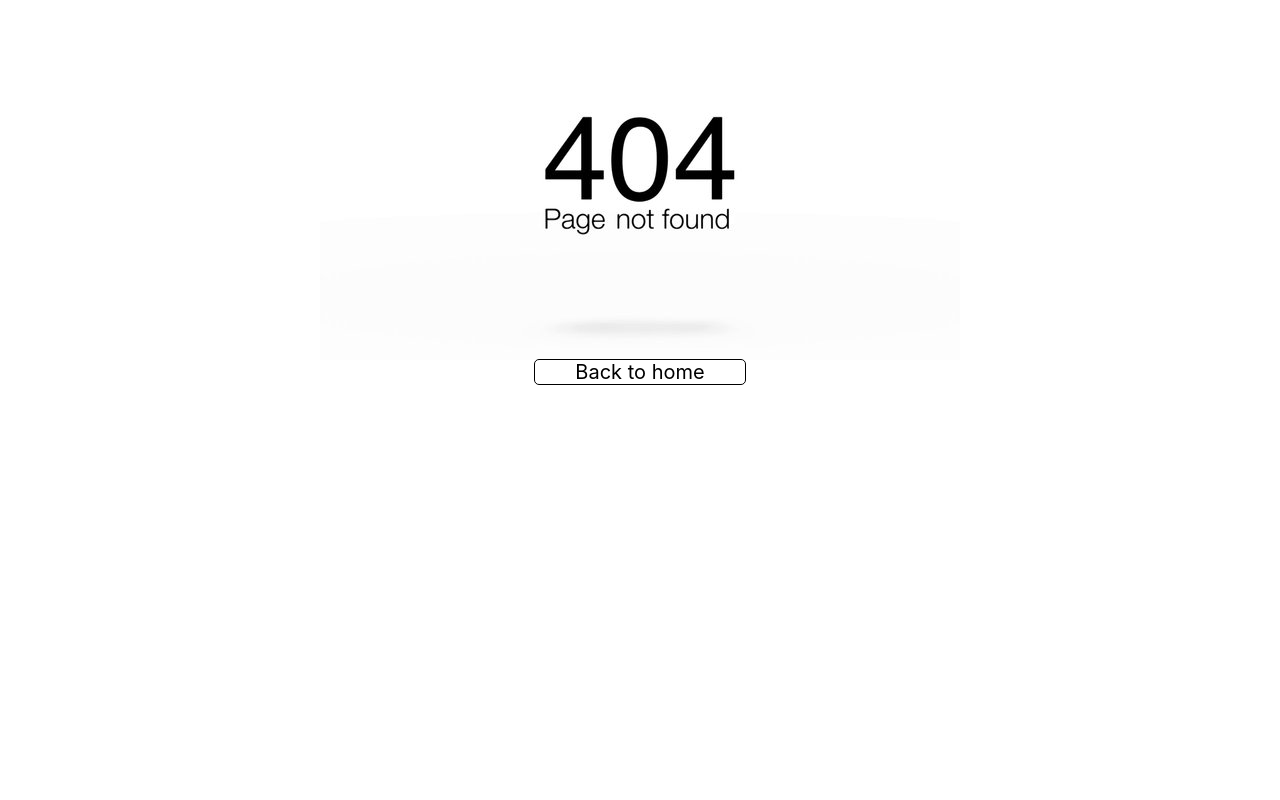
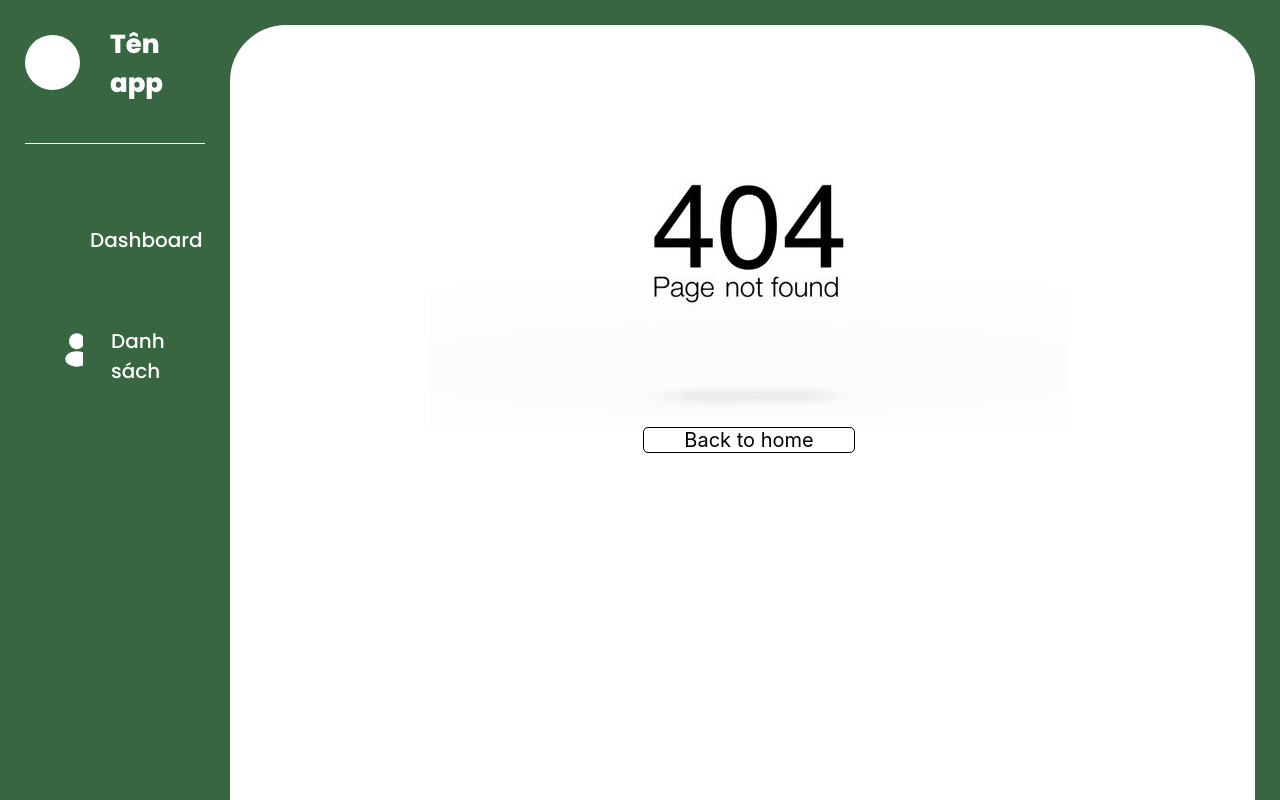
Before and after one commit to daidaivn/SEP-G4, a React (Create React App) app in the folder Code/CarpentryWorkshopClient/: page /test in a window 1280 px wide. Shown: the top 800 px of the page. Built offline with nearby package versions, Linux system fonts and the light colour scheme.

Commit message:
code fix

```diff
--- a/Code/CarpentryWorkshopClient/src/App.js
+++ b/Code/CarpentryWorkshopClient/src/App.js
@@ -1,10 +1,28 @@
-import logo from "./logo.svg";
-import "./App.css";
-import DashboardComponnet from "./view/component/DashboardComponnet";
+import React from "react";
+import { Outlet, Routes, Route } from "react-router-dom";
+import MenuComponent from "./view/component/MenuComponent";
+import ListEmployeeComponent from "./view/component/ListEmployeeComponent";
+import DashboardComponent from "./view/component/DashboardComponnet";
+import NotFoundComponent from "./view/component/NotFoundComponent";
+import { Col, Row } from "antd";
 
 function App() {
-  return;
-  <DashboardComponnet />;
+  return (
+    <div className="layout-menu">
+      <Row>
+        <Col span={4}>
+          <MenuComponent />
+        </Col>
+        <Col span={20}>
+          <Routes>
+            <Route path="/" element={<DashboardComponent />} />
+            <Route path="/list-employee" element={<ListEmployeeComponent />} />
+            <Route path="*" element={<NotFoundComponent />} />
+          </Routes>
+        </Col>
+      </Row>
+    </div>
+  );
 }
 
 export default App;
--- a/Code/CarpentryWorkshopClient/src/index.js
+++ b/Code/CarpentryWorkshopClient/src/index.js
@@ -1,18 +1,12 @@
 import React from "react";
-import ReactDOM from "react-dom/client";
-import "./index.css";
+import { createRoot } from "react-dom/client";
+import { BrowserRouter } from "react-router-dom";
 import App from "./App";
-import reportWebVitals from "./reportWebVitals";
-import { createBrowserRouter, RouterProvider } from "react-router-dom";
-import router from "./router/Router";
-const root = ReactDOM.createRoot(document.getElementById("root"));
-root.render(
+
+createRoot(document.getElementById("root")).render(
   <React.StrictMode>
-    <RouterProvider router={router} />
+    <BrowserRouter>
+      <App />
+    </BrowserRouter>
   </React.StrictMode>
 );
-
-// If you want to start measuring performance in your app, pass a function
-// to log results (for example: reportWebVitals(console.log))
-// or send to an analytics endpoint. Learn more: https://bit.ly/CRA-vitals
-reportWebVitals();
--- a/Code/CarpentryWorkshopClient/src/view/component/DashboardComponnet.js
+++ b/Code/CarpentryWorkshopClient/src/view/component/DashboardComponnet.js
@@ -3,10 +3,6 @@ import "../scss/responsive.scss";
 import "../scss/DashboardComponnet.scss";
 import MenuComponent from "./MenuComponent";
 const DashboardComponnet = () => {
-  return (
-    <div>
-      <MenuComponent />
-    </div>
-  );
+  return;
 };
 export default DashboardComponnet;
--- a/Code/CarpentryWorkshopClient/src/view/component/ListEmployeeComponent.js
+++ b/Code/CarpentryWorkshopClient/src/view/component/ListEmployeeComponent.js
@@ -38,18 +38,15 @@ const ListEmployeeComponent = () => {
   const filterOption = (input, option) =>
     (option?.label ?? "").toLowerCase().includes(input.toLowerCase());
   return (
-    <div className="list-employee">
-      <Row>
-        <Col span={4}>
-          <MenuComponent />
-        </Col>
-        <div className="fix-list">
-          <Col span={20}>
     <div className="body-list-employee">
       <div className="head-list">
         <div className="input-search">
-                  <i className="icon-search"></i>
-                  <Input placeholder="Tìm kiếm" />
+          <div className="text">
+            <h2>Danh sách nhân viên</h2>
+            <span>
+              Hiển thị thông tin chi tiết của các nhân viên trong xưởng mộc
+            </span>
+          </div>
         </div>
         <div className="user">
           <span className="name-user">User</span>
@@ -59,12 +56,7 @@ const ListEmployeeComponent = () => {
           <img src={notification} alt="" />
         </div>
       </div>
-              <div className="text">
-                <h2>Danh sách nhân viên</h2>
-                <span>
-                  Hiển thị thông tin chi tiết của các nhân viên trong xưởng mộc
-                </span>
-              </div>
+
       <div className="filter">
         <div className="input-search search-add">
           <i className="icon-search"></i>
@@ -110,6 +102,20 @@ const ListEmployeeComponent = () => {
             </tr>
           </thead>
           <tbody className="tbody-employee">
+            <tr className="content-employee" onClick={showModal}>
+              <td>
+                <img src={user1} alt="" />
+              </td>
+              <td>Nguyễn Văn An</td>
+              <td>Nam</td>
+              <td>0123456789</td>
+              <td>Nhân viên</td>
+              <td>
+                <Form.Item valuePropName="checked">
+                  <Switch checked />
+                </Form.Item>
+              </td>
+            </tr>
             <tr className="content-employee" onClick={showModal}>
               <td>
                 <img src={user1} alt="" />
@@ -212,10 +218,7 @@ const ListEmployeeComponent = () => {
                       <tr>
                         <th className="text">Giới tính</th>
                         <td className="input-text fix">
-                                  <Radio.Group
-                                    onChange={onChangeRadio}
-                                    value={value}
-                                  >
+                          <Radio.Group onChange={onChangeRadio} value={value}>
                             <Radio value={1} className="gender">
                               Nam
                             </Radio>
@@ -237,10 +240,7 @@ const ListEmployeeComponent = () => {
                       <tr>
                         <th className="text">Số điện thoại</th>
                         <td className="input-text">
-                                  <Input
-                                    placeholder="Basic usage"
-                                    value="0123456789"
-                                  />
+                          <Input placeholder="Basic usage" value="0123456789" />
                         </td>
                       </tr>
                     </tbody>
@@ -252,28 +252,19 @@ const ListEmployeeComponent = () => {
                       <tr>
                         <th className="text">CCCD</th>
                         <td className="input-text">
-                                  <Input
-                                    placeholder="Basic usage"
-                                    value="123456789"
-                                  />
+                          <Input placeholder="Basic usage" value="123456789" />
                         </td>
                       </tr>
                       <tr>
                         <th className="text">Chức vụ</th>
                         <td className="input-text">
-                                  <Input
-                                    placeholder="Basic usage"
-                                    value="Nhân viên"
-                                  />
+                          <Input placeholder="Basic usage" value="Nhân viên" />
                         </td>
                       </tr>
                       <tr>
                         <th className="text">Mã số thuế</th>
                         <td className="input-text">
-                                  <Input
-                                    placeholder="Basic usage"
-                                    value="0987654321"
-                                  />
+                          <Input placeholder="Basic usage" value="0987654321" />
                         </td>
                       </tr>
                       <tr>
@@ -302,10 +293,6 @@ const ListEmployeeComponent = () => {
         </Modal>
       </div>
     </div>
-          </Col>
-        </div>
-      </Row>
-    </div>
   );
 };
 
--- a/Code/CarpentryWorkshopClient/src/view/scss/ListEmployeeComponent.scss
+++ b/Code/CarpentryWorkshopClient/src/view/scss/ListEmployeeComponent.scss
@@ -3,8 +3,9 @@
   background: #fff;
   padding: 43px 76px 0 89px;
 }
-.list-employee {
+.layout-menu {
   background: #386641;
+  padding: 25px;
 }
 .icon-search {
   position: absolute;
@@ -143,9 +144,7 @@ table {
     color-stop(0.6, #54de5d)
   );
 }
-thead {
-  margin-bottom: 28px;
-}
+
 .title-employee {
   border-radius: 60px;
   background: #6c8e72;
@@ -193,10 +192,11 @@ th:last-child {
   margin: 0;
 }
 .tbody-employee {
+  padding-top: 20px !important;
   padding: 0 3px;
   display: flex;
   flex-wrap: wrap;
-  height: 410px;
+  height: 490px;
   overflow-x: auto;
 
   .content-employee {
--- a/Code/CarpentryWorkshopClient/src/view/scss/MenuComponent.scss
+++ b/Code/CarpentryWorkshopClient/src/view/scss/MenuComponent.scss
@@ -33,7 +33,7 @@
 .list-menu {
   max-width: 352px;
   background: #386641;
-  padding: 25px;
+  padding-right: 25px;
 }
 
 .logo-name {
@@ -49,7 +49,7 @@
 }
 .body-menu {
   margin: 40px 0;
-  padding: 45px 0 410px 0;
+  padding: 45px 0 415px 0;
   border-top: 1px solid #fff;
   border-bottom: 1px solid #fff;
 }
```
Lines whose indentation alone changed are shown as unchanged.
